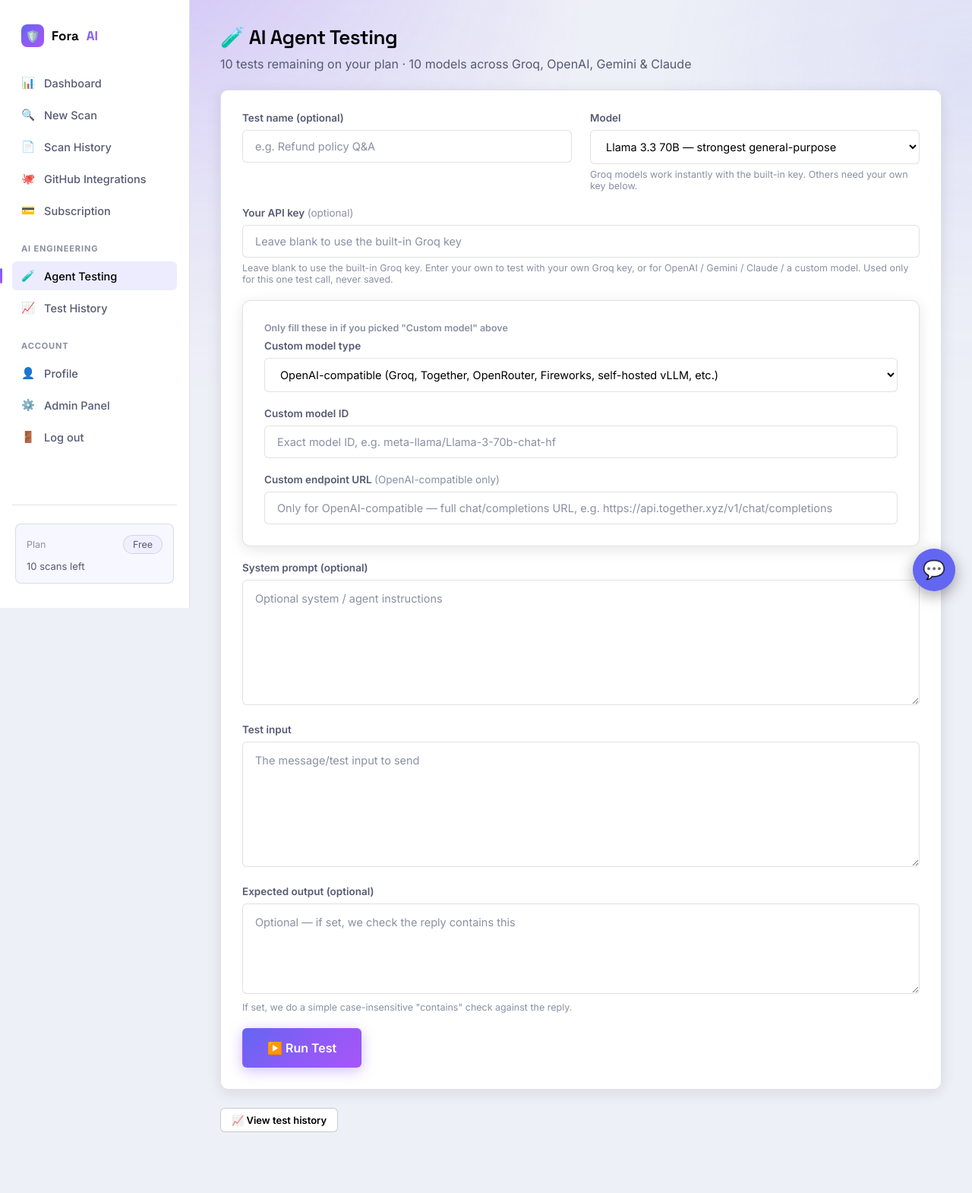
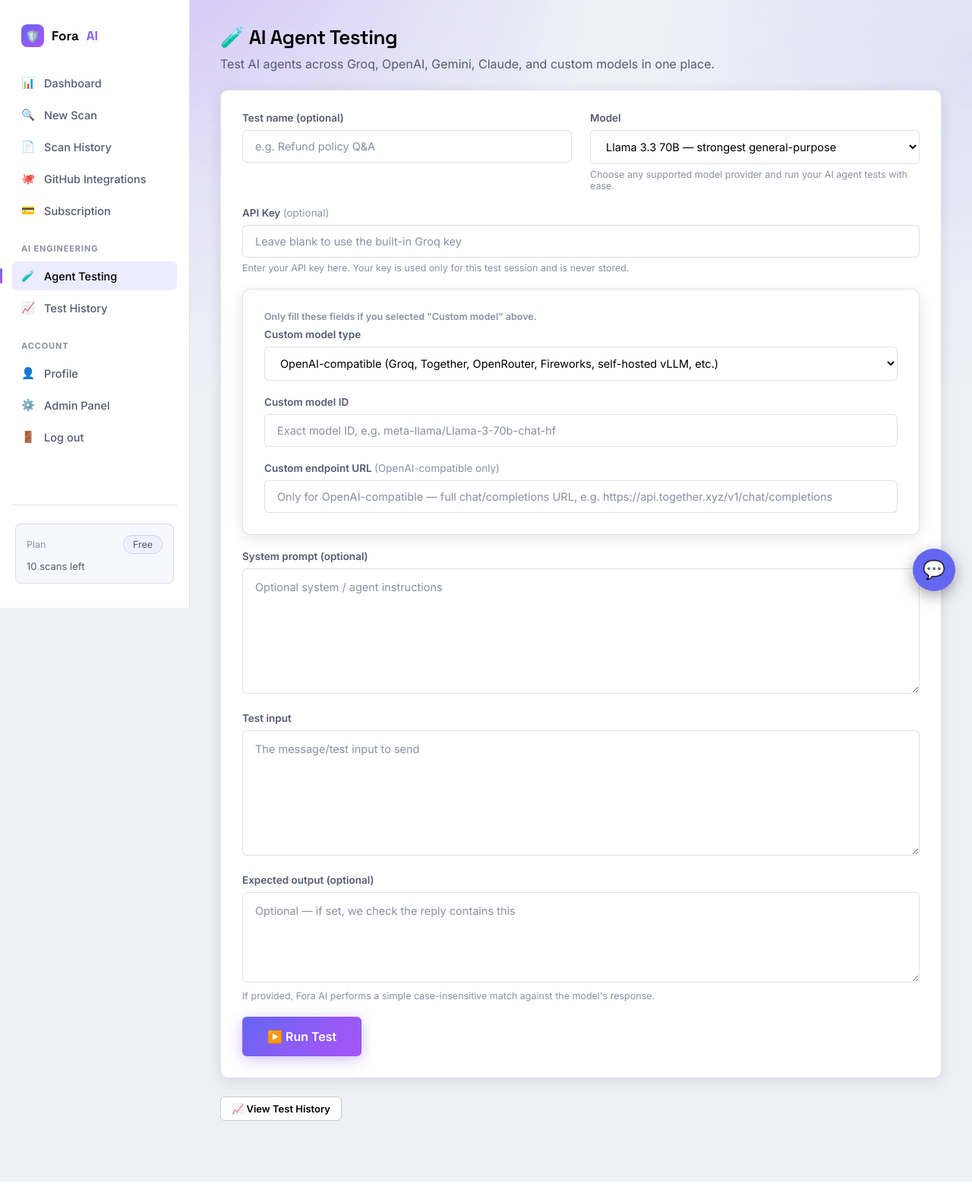
Before and after one commit to Faizan-ai-nova/Fora-ai-A-POWERFUL-TOOL, a Django app: page /agentlab/ in a window 1280 px wide. Shown: the whole page at 76% size. Run offline with Django 5.2, Linux system fonts and the light colour scheme; the visitor is signed in with stand-in values (Sample User, id 1); data that the repository does not hold is empty.

Commit message:
Update new_test.html

```diff
--- a/templates/agentlab/new_test.html
+++ b/templates/agentlab/new_test.html
@@ -1,46 +1,68 @@
 {% extends "partials/app_base.html" %}
 {% block title %}Agent Testing — Fora AI{% endblock %}
+
 {% block app_content %}
 <div class="mb-24">
   <h1 style="font-size: 26px;">🧪 AI Agent Testing</h1>
   <p class="text-secondary mt-8">
-    {{ tests_remaining }} test{{ tests_remaining|pluralize }} remaining on your plan · 10 models across Groq, OpenAI, Gemini &amp; Claude
+    Test AI agents across Groq, OpenAI, Gemini, Claude, and custom models in one place.
   </p>
 </div>
 
 <div class="glass-card padded">
   <form method="post" action="{% url 'agentlab:new_test' %}">
     {% csrf_token %}
+
     <div class="grid-2">
       <div class="form-group">
         <label class="form-label">Test name (optional)</label>
         {{ form.name }}
       </div>
+
       <div class="form-group">
         <label class="form-label">Model</label>
         {{ form.model_name }}
-        <div class="form-help">Groq models work instantly with the built-in key. Others need your own key below.</div>
+        <div class="form-help">
+          Choose any supported model provider and run your AI agent tests with ease.
+        </div>
       </div>
     </div>
 
     <div class="form-group">
-      <label class="form-label">Your API key <span class="text-muted" style="font-weight:400;">(optional)</span></label>
+      <label class="form-label">
+        API Key <span class="text-muted" style="font-weight:400;">(optional)</span>
+      </label>
       {{ form.api_key }}
-      <div class="form-help">Leave blank to use the built-in Groq key. Enter your own to test with your own Groq key, or for OpenAI / Gemini / Claude / a custom model. Used only for this one test call, never saved.</div>
+      <div class="form-help">
+        Enter your API key here. Your key is used only for this test session and is never stored.
+      </div>
     </div>
 
-    <div class="glass-card padded" style="background: rgba(255,255,255,0.02); margin-bottom: 20px;">
-      <div class="text-muted mb-8" style="font-size:12.5px; font-weight:600;">Only fill these in if you picked "Custom model" above</div>
+    <div class="glass-card padded"
+         style="background: rgba(255,255,255,0.02); margin-bottom: 20px;">
+
+      <div class="text-muted mb-8"
+           style="font-size:12.5px; font-weight:600;">
+        Only fill these fields if you selected "Custom model" above.
+      </div>
+
       <div class="form-group">
         <label class="form-label">Custom model type</label>
         {{ form.custom_provider_type }}
       </div>
+
       <div class="form-group">
         <label class="form-label">Custom model ID</label>
         {{ form.custom_model_name }}
       </div>
+
       <div class="form-group" style="margin-bottom:0;">
-        <label class="form-label">Custom endpoint URL <span class="text-muted" style="font-weight:400;">(OpenAI-compatible only)</span></label>
+        <label class="form-label">
+          Custom endpoint URL
+          <span class="text-muted" style="font-weight:400;">
+            (OpenAI-compatible only)
+          </span>
+        </label>
         {{ form.custom_api_base }}
       </div>
     </div>
@@ -58,14 +80,21 @@
     <div class="form-group">
       <label class="form-label">Expected output (optional)</label>
       {{ form.expected_output }}
-      <div class="form-help">If set, we do a simple case-insensitive "contains" check against the reply.</div>
+      <div class="form-help">
+        If provided, Fora AI performs a simple case-insensitive match against the model's response.
+      </div>
     </div>
 
-    <button type="submit" class="btn btn-primary btn-lg">▶️ Run Test</button>
+    <button type="submit" class="btn btn-primary btn-lg">
+      ▶️ Run Test
+    </button>
   </form>
 </div>
 
 <div class="mt-24">
-  <a href="{% url 'agentlab:history' %}" class="btn btn-secondary btn-sm">📈 View test history</a>
+  <a href="{% url 'agentlab:history' %}"
+     class="btn btn-secondary btn-sm">
+    📈 View Test History
+  </a>
 </div>
 {% endblock %}
```
